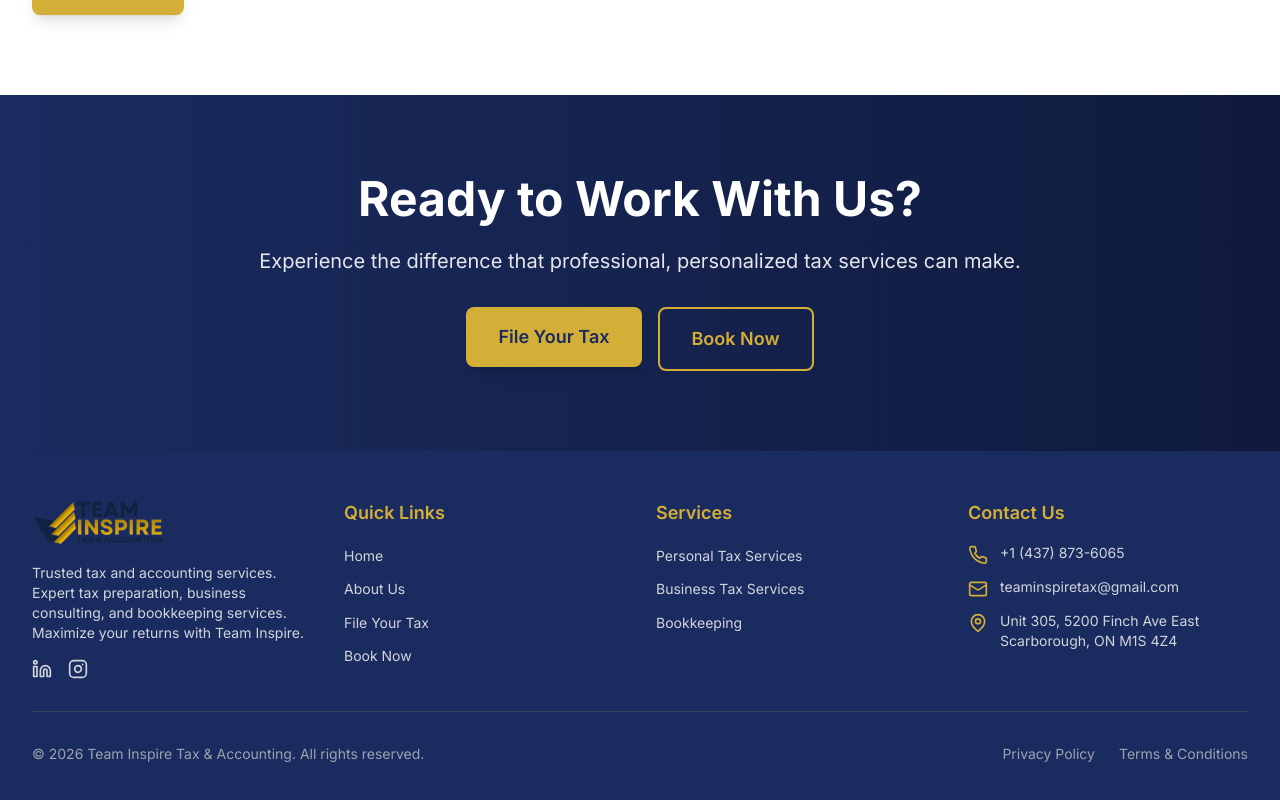
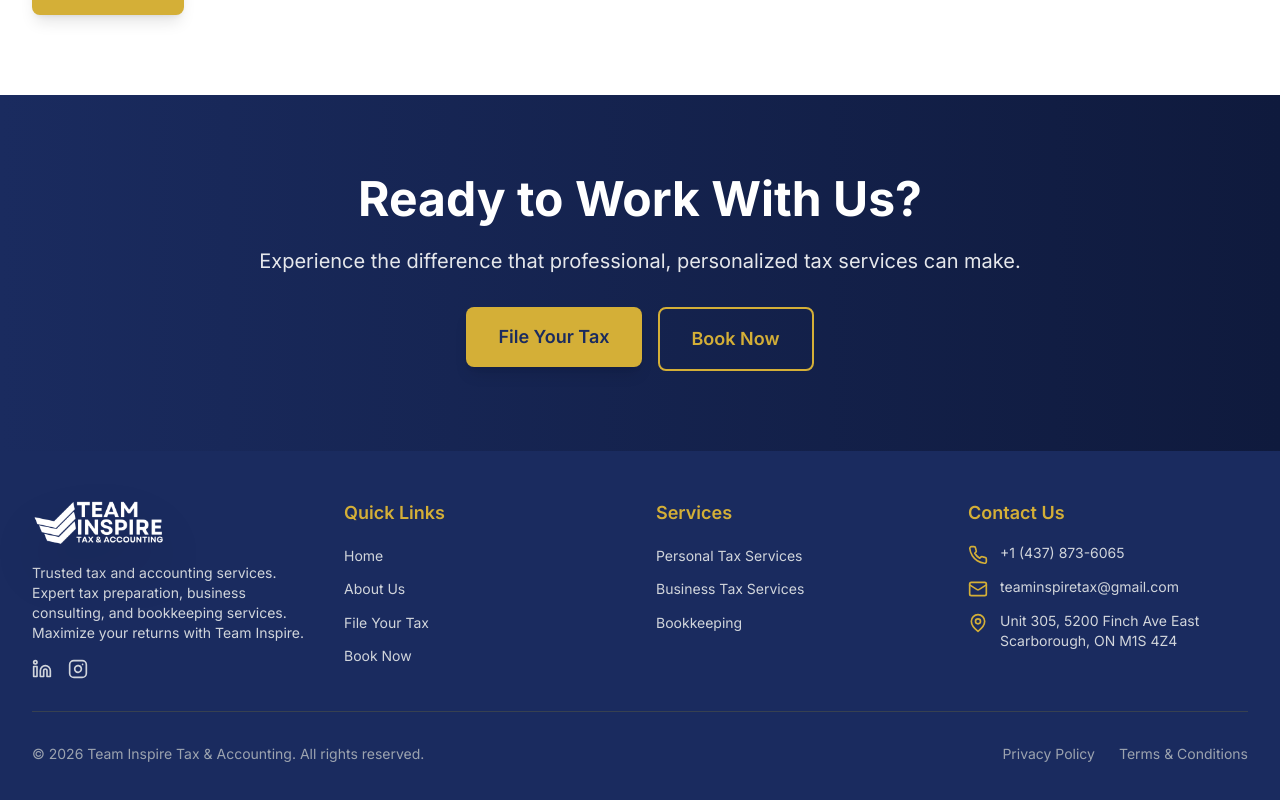
Before and after one commit to ABHAY200/team-inspire-website, a Next.js app: page /about in a window 1280 px wide. Shown: the part 2298-3098 px from the top of the page. Built offline with nearby package versions, Linux system fonts and the light colour scheme.

Commit message:
fix: minar changes

```diff
--- a/components/Footer.tsx
+++ b/components/Footer.tsx
@@ -19,7 +19,7 @@ const Footer: React.FC = () => {
                 alt={SITE_METADATA.companyName}
                 width={200}
                 height={60}
-                className="h-12 w-auto object-contain"
+                className="h-12 w-auto object-contain brightness-0 invert drop-shadow-2xl"
               />
             </div>
             <p className="text-gray-300 text-sm mb-4">
--- a/constants/navigation.ts
+++ b/constants/navigation.ts
@@ -13,7 +13,7 @@ export const NAV_LINKS: NavLink[] = [
     submenu: [
       { name: 'Personal Tax Services', href: '/services/personal-tax' },
       { name: 'Business Tax Services', href: '/services/business-tax' },
-      { name: 'Bookkeeping', href: '/services/bookkeeping' },
+      { name: 'Accounting & Bookkeeping', href: '/services/bookkeeping' },
     ],
   },
   // { name: 'Gallery', href: '/gallery' },
--- a/constants/stats.ts
+++ b/constants/stats.ts
@@ -6,8 +6,8 @@ export interface Stat {
 }
 
 export const STATS: Stat[] = [
-  { number: '5+', label: 'Years Experience', value: 5, suffix: '+' },
+  { number: '2+', label: 'Years Experience', value: 2, suffix: '+' },
   { number: '2K+', label: 'Happy Clients', value: 2, suffix: 'K+' },
   { number: '10K+', label: 'Tax Returns Filed', value: 10, suffix: 'K+' },
-  { number: '4.9', label: 'Average Rating', value: 4.9, suffix: '' },
+  { number: '5', label: 'Google Rating', value: 5, suffix: '' },
 ];
```
